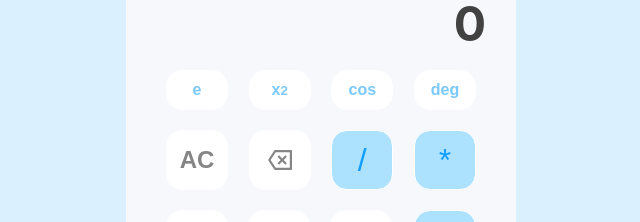
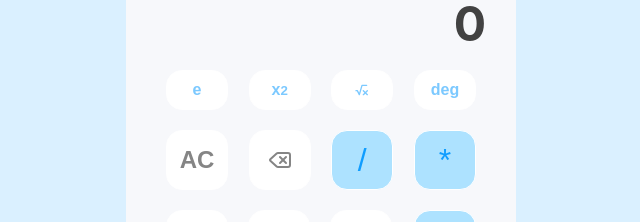
Before and after one commit to NikitaPlamenevskiy/calculator_app, a React (Create React App) app: page / in a window 1280 px wide. Shown: the part 197-419 px from the top of the page, without its empty margins (319-959 px from the left). Built offline with nearby package versions, Linux system fonts and the light colour scheme.

Commit message:
Replace icons with react icons, added sqrt function

```diff
--- a/package.json
+++ b/package.json
@@ -9,6 +9,7 @@
     "@testing-library/user-event": "^13.5.0",
     "react": "^19.1.1",
     "react-dom": "^19.1.1",
+    "react-icons": "^5.5.0",
     "react-scripts": "5.0.1",
     "web-vitals": "^2.1.4"
   },
--- a/src/components/Calculator.js
+++ b/src/components/Calculator.js
@@ -5,7 +5,8 @@ TODO:
 
 import { useState } from "react";
 import styles from "./Calculator.module.css";
-import icon_delete from "../assets/images/icon_delete.svg";
+import { TbMath } from "react-icons/tb";
+import { LuDelete } from "react-icons/lu";
 
 const buttons = [7, 8, 9, 4, 5, 6, 1, 2, 3, 0, "."];
 
@@ -112,15 +113,34 @@ function Calculator() {
             onClick={() => {
               if (value.a !== null) {
                 setResult(value.a ** 2);
+                setValue({ ...value, a: null, b: null, operation: "" });
+              }
+
+              if (result !== "" && value.a == null) {
+                setResult(result ** 2);
               }
             }}
           >
             x<sup>2</sup>
           </button>
-          <button className={`${styles.btn} ${styles.button_math}`}>cos</button>
+          <button
+            className={`${styles.btn} ${styles.button_math}`}
+            onClick={() => {
+              if (value.a !== null) {
+                setResult(Math.sqrt(value.a));
+                setValue({ ...value, a: null, b: null, operation: "" });
+              }
+
+              if (result !== "" && value.a == null) {
+                setResult(Math.sqrt(result));
+              }
+            }}
+          >
+            <TbMath />
+          </button>
           <button className={`${styles.btn} ${styles.button_math}`}>deg</button>
           <button
-            className={`${styles.btn} ${styles.button_clear}`}
+            className={`${styles.btn} ${styles.btn_grey}`}
             onClick={() => {
               clear();
             }}
@@ -133,7 +153,7 @@ function Calculator() {
               trim();
             }}
           >
-            <img className={styles.icon} src={icon_delete} alt="delete-icon" />
+            <LuDelete className={styles.btn_grey} />
           </button>
           <button
             className={`${styles.btn} ${styles.button_operation}`}
--- a/src/components/Calculator.module.css
+++ b/src/components/Calculator.module.css
@@ -81,7 +81,7 @@
   color: #7cc9ff;
 }
 
-.button_clear {
+.btn_grey {
   font-size: 24px;
   font-weight: bold;
   color: #858585;
```
Also changed, not shown: src/assets/images/icon_delete.svg (deleted), 1 other file (tests, documents, lock files or other folders).
